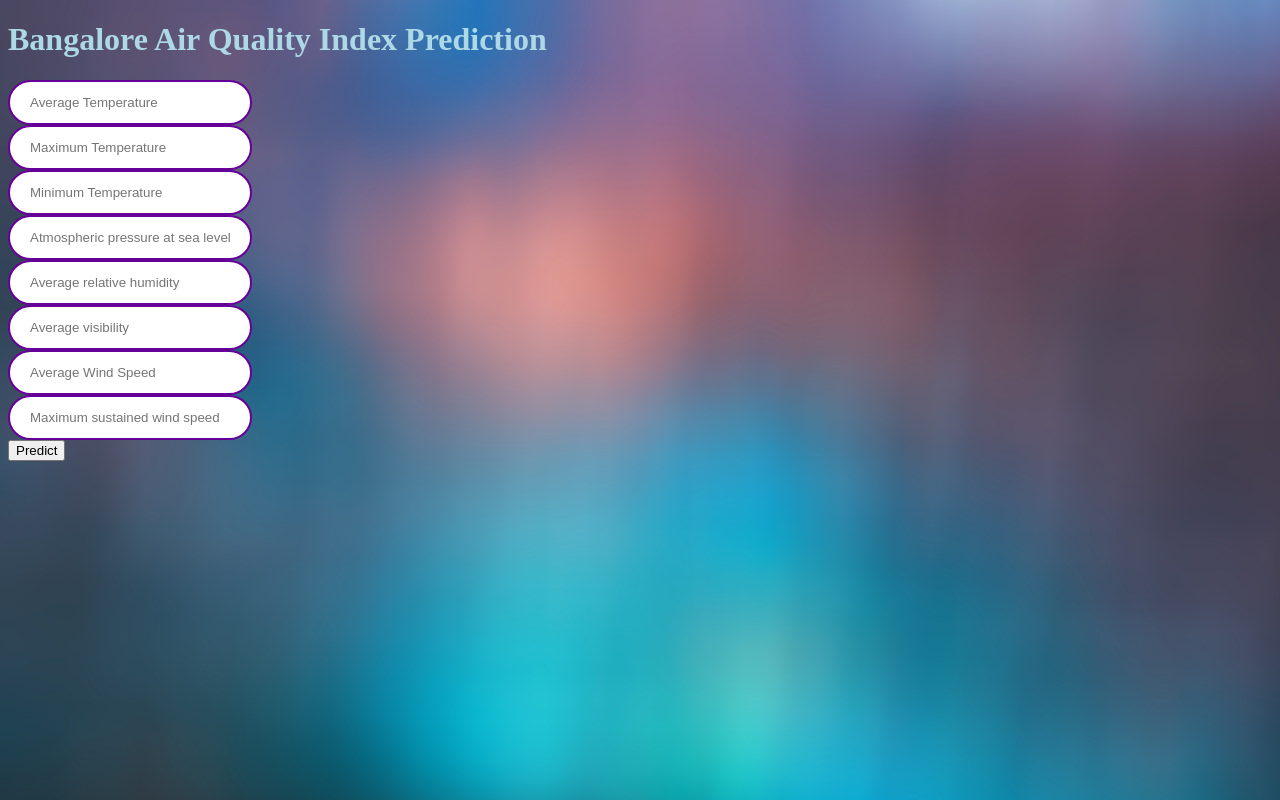
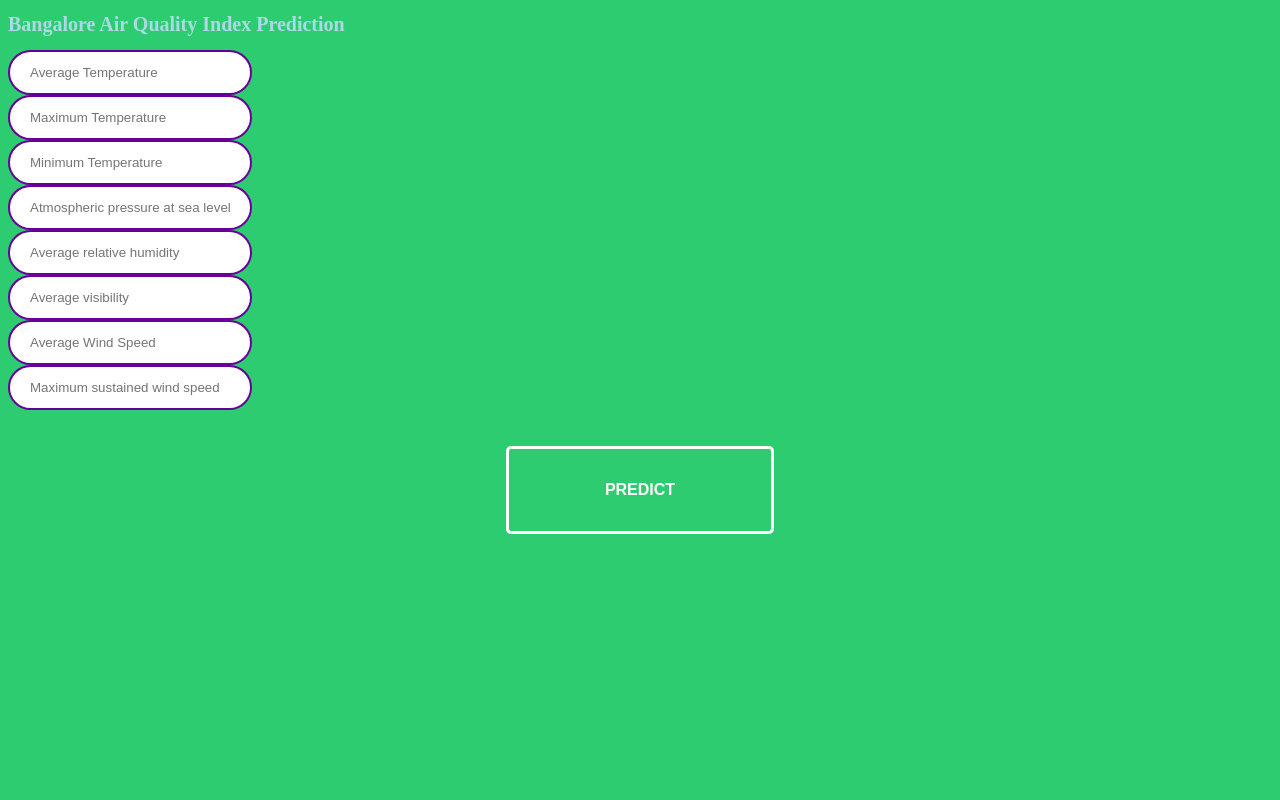
Before and after one commit to RaviG007/AQIapp2, a Flask app: page / in a window 1280 px wide. Run offline with Flask 2, Linux system fonts and the light colour scheme; parts of the project's set-up code (start-up, migrations or seed data) failed here and were passed over.

Commit message:
Update style.css

```diff
--- a/static/css/style.css
+++ b/static/css/style.css
@@ -11,3 +11,58 @@ h1 {
     width: 200px;
     height: 1px;
 }
+body {
+  background: #2ecc71;
+  font-size: 62.5%;
+}
+
+.container {
+  padding: 2em;
+}
+
+/* GENERAL BUTTON STYLING */
+button,
+button::after {
+  -webkit-transition: all 0.3s;
+	-moz-transition: all 0.3s;
+  -o-transition: all 0.3s;
+	transition: all 0.3s;
+}
+
+button {
+  background: none;
+  border: 3px solid #fff;
+  border-radius: 5px;
+  color: #fff;
+  display: block;
+  font-size: 1.6em;
+  font-weight: bold;
+  margin: 1em auto;
+  padding: 2em 6em;
+  position: relative;
+  text-transform: uppercase;
+}
+
+button::before,
+button::after {
+  background: #fff;
+  content: '';
+  position: absolute;
+  z-index: -1;
+}
+
+button:hover {
+  color: #2ecc71;
+}
+
+/* BUTTON 1 */
+.btn-1::after {
+  height: 0;
+  left: 0;
+  top: 0;
+  width: 100%;
+}
+
+.btn-1:hover:after {
+  height: 100%;
+}
```
